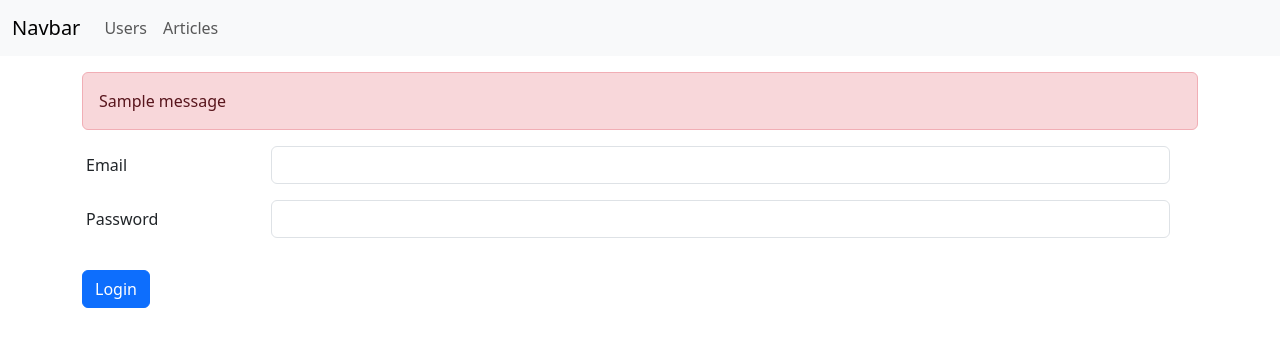
After one commit to BogatyrevDm/FlaskGB_HW, a Flask app: page /login in a window 1280 px wide. The commit adds this page. Shown: the top 347 px of the page. Run offline with Flask 3, Linux system fonts and the light colour scheme; one stand-in notice (Sample message) is shown; some libraries are stand-ins or nearby versions.

Commit message:
adding login form

```diff
--- a/blog/app.py
+++ b/blog/app.py
@@ -2,6 +2,7 @@ from flask_sqlalchemy import SQLAlchemy
 from flask import Flask
 from blog.article.views import article
 from blog.user.views import user
+from blog.auth.views import auth
 
 db = SQLAlchemy()
 def create_app() -> Flask:
@@ -22,3 +23,4 @@ def create_app() -> Flask:
 def register_blueprints(app: Flask):
     app.register_blueprint(user)
     app.register_blueprint(article)
+    app.register_blueprint(auth)
--- a/blog/article/views.py
+++ b/blog/article/views.py
@@ -20,7 +20,7 @@ ARTICLES = {
 
 @article.route('/')
 def article_list():
-    return render_template('articles/list.html', articles=ARTICLES)
+    return render_template('articles/login.html', articles=ARTICLES)
 
 
 @article.route('/<int:pk>')
@@ -32,4 +32,4 @@ def get_article(pk: int):
     except KeyError:
         # raise NotFound(f'User id {pk} not found!')
         return redirect('/users/')
-    return render_template('articles/details.html', article_text=article['text'], article_user=users[article['author']])
+    return render_template('articles/profile.html', article_text=article['text'], article_user=users[article['author']])
--- /dev/null
+++ b/blog/auth/views.py
@@ -0,0 +1,26 @@
+from werkzeug.security import check_password_hash
+from flask import Blueprint, render_template, redirect, request, url_for, flash
+from werkzeug.exceptions import NotFound
+
+
+
+auth = Blueprint("auth", __name__, static_folder='../static')
+@auth.route('/login', methods=['POST', "GET"])
+def login():
+    if request.method == 'GET':
+        return render_template('auth/login.html')
+    email = request.form.get('email')
+    password = request.form.get('password')
+
+    from blog.models import User
+
+    user = User.query.filter_by(email=email).first()
+
+    if not user or not check_password_hash(user.password, password):
+        flash('Check your login!')
+        return redirect(url_for('.login'))
+    return redirect(url_for('user.profile', pk=user.id))
+
+@auth.route('/logout')
+def logout():
+    return 12
--- a/blog/models.py
+++ b/blog/models.py
@@ -1,4 +1,5 @@
 from blog.app import db
+from sqlalchemy.orm import relationship
 
 
 class User(db.Model):
--- /dev/null
+++ b/blog/templates/auth/login.html
@@ -0,0 +1,38 @@
+{% extends 'base.html' %}
+
+{% block title %}
+Login page
+{% endblock %}
+
+{% block body %}
+<div class="row">
+    <div class="col mt-3">
+        {% with messages = get_flashed_messages() %}
+        {% if messages %}
+        <div class="alert alert-danger" role="alert">
+            {{messages[0]}}
+        </div>
+        {% endif %}
+        {% endwith %}
+        <form class="row g-3 mt-3" method="post" action="{{url_for('auth.login')}}">
+            <div class="mb-3 row">
+                <label for="email" class="col-sm-2 col-form-label">Email</label>
+                <div class="col-sm-10">
+                    <input type="text" class="form-control" id="email" name="email">
+                </div>
+            </div>
+            <div class="mb-3 row">
+                <label for="password" class="col-sm-2 col-form-label">Password</label>
+                <div class="col-sm-10">
+                    <input type="password" class="form-control" id="password" name="password">
+                </div>
+            </div>
+            <div class="col-auto">
+                <button type="submit" class="btn btn-primary mb-3">Login</button>
+            </div>
+        </form>
+    </div>
+</div>
+
+
+{% endblock %}
--- a/blog/templates/users/details.html
+++ b/blog/templates/users/profile.html
@@ -4,5 +4,5 @@
 {% endblock %}
 
 {% block body %}
-    <h1>{{user_name}}</h1>
+    <h1>{{user.email}}</h1>
 {% endblock %}
```
Also changed, not shown: blog/user/views.py (+5 -7 lines), blog/auth/__init__.py (added).
